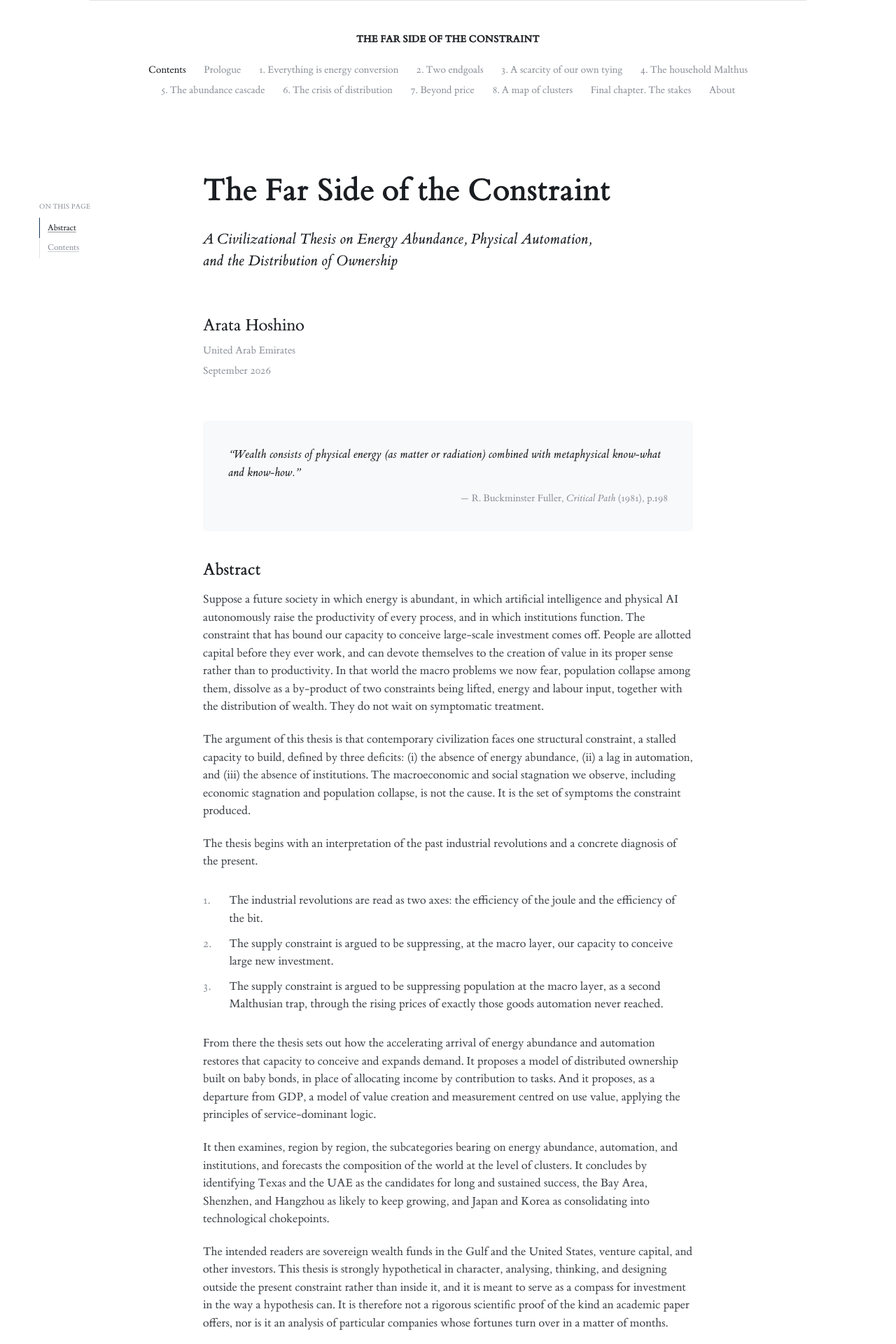
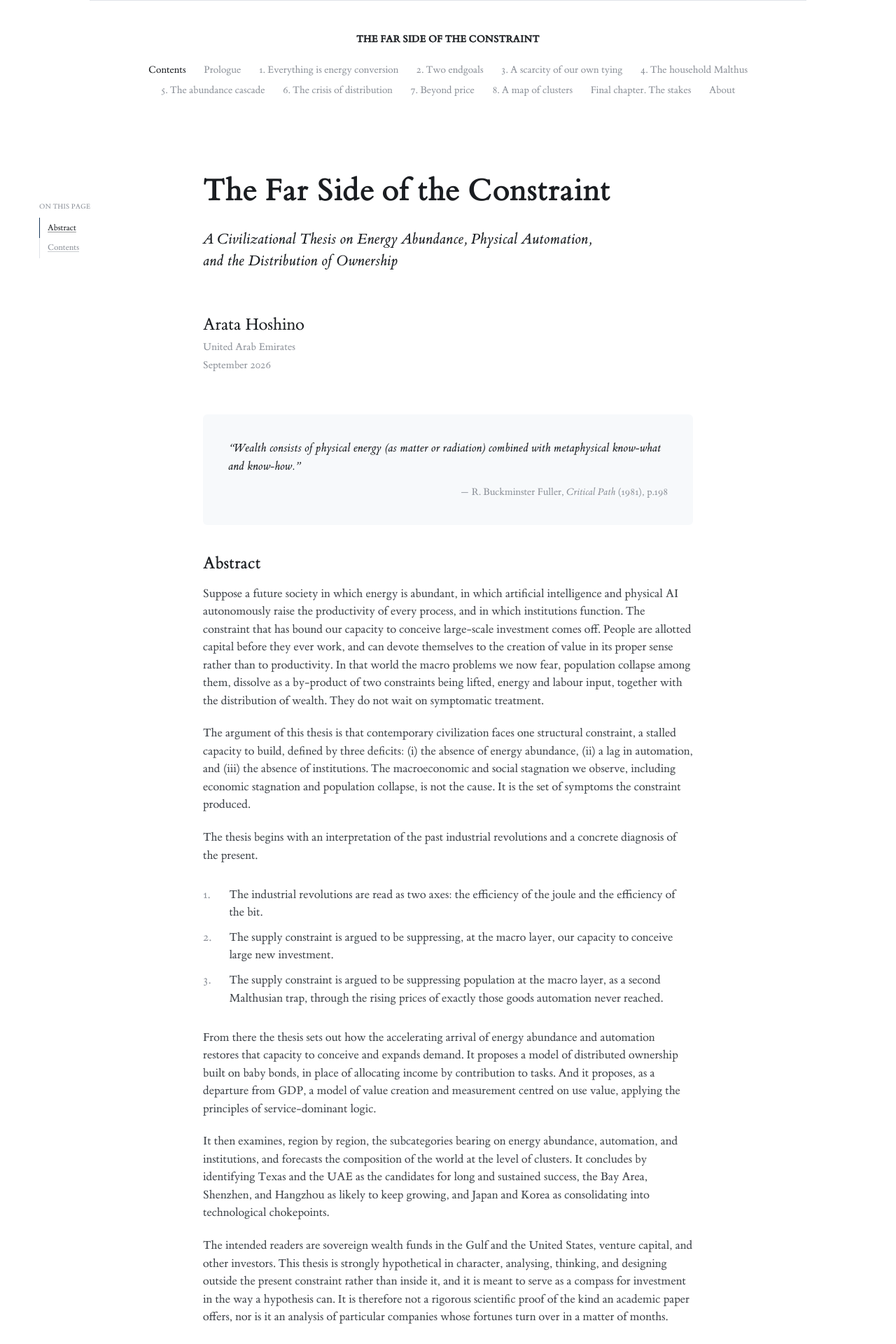
Before and after one commit to arata-hoshino/arata-hoshino.github.io, a Jekyll site: the page built from index.md, in a window 1280 px wide. Shown: the top 1920 px of the page at 70% size. Built offline with Jekyll 4.4.1, drawn with Linux system fonts in a browser that asks for light colours.

Commit message:
Close the title block up a little
Co-Authored-By: Claude Opus 5 (1M context) <noreply@anthropic.com>

```diff
--- a/assets/css/style.css
+++ b/assets/css/style.css
@@ -528,7 +528,7 @@ main {
 /* name, place and date are one block: a fixed leading keeps the three
    lines evenly spaced even though the name is set larger */
 .author {
-  line-height: 2.2rem;
+  line-height: 2rem;
 }
 
 .author + .author {
@@ -539,7 +539,7 @@ main {
   margin: 0;
   color: var(--muted);
   font-size: 0.88em;
-  line-height: 1.4rem;   /* the third line, set closer than the second */
+  line-height: 1.25rem;  /* the third line, set closer than the second */
 }
 
 /* the title page sets the title at full size, over an italic subtitle */
```
